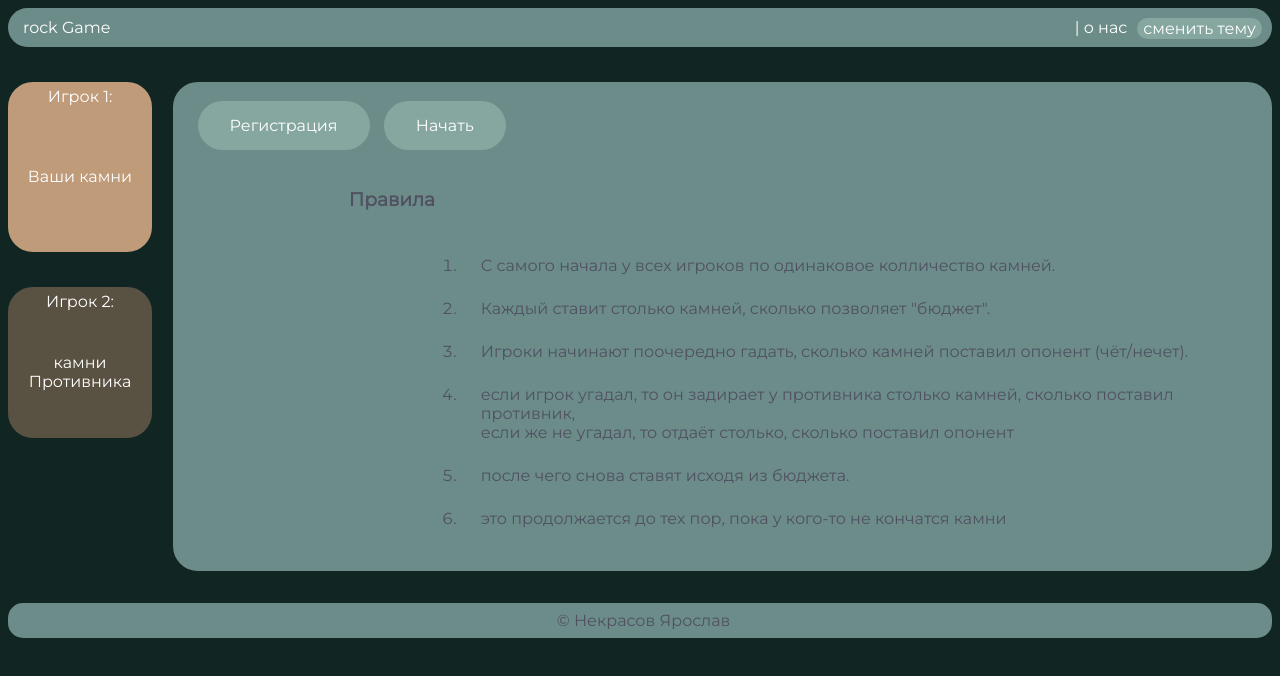
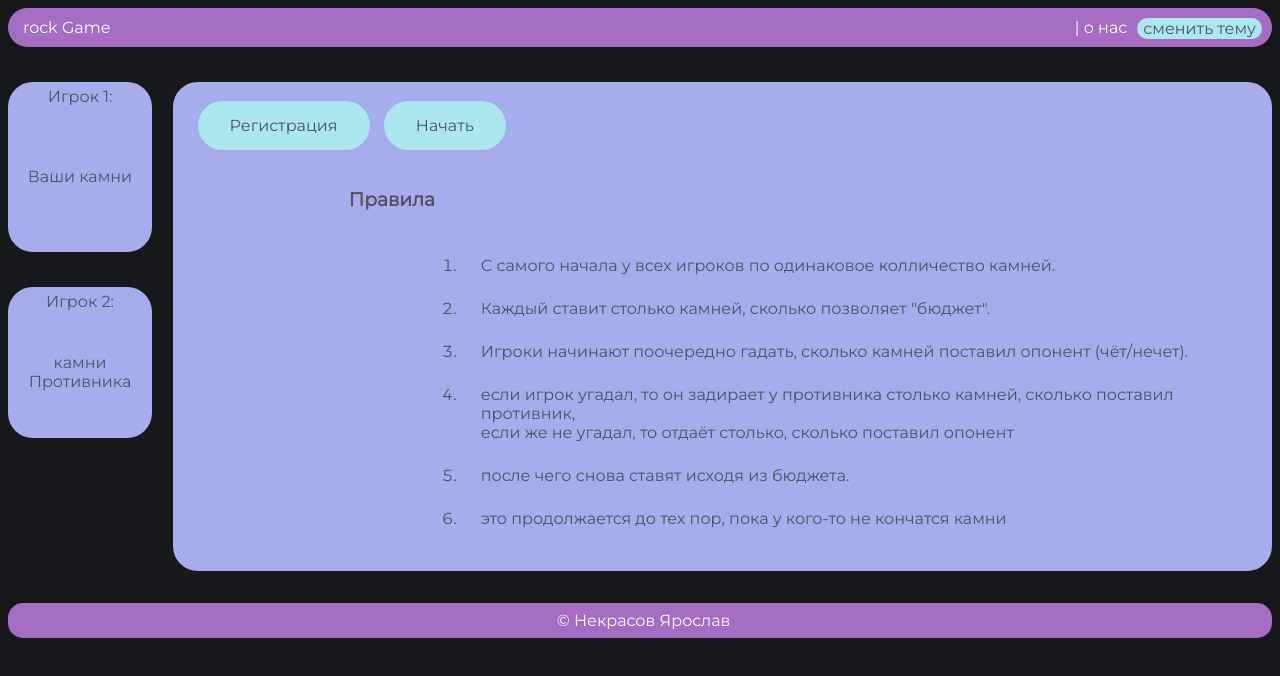
Before and after one commit to wwweblo/KazinoNaKamni, a plain HTML site: page index.html in a window 1280 px wide. Both pictures are taken after a click on the button "сменить тему". Drawn offline with Linux system fonts and the light colour scheme.

Commit message:
Add files via upload
новая темная тема

```diff
--- a/dark-thame.css
+++ b/dark-thame.css
@@ -1,97 +1,24 @@
 *{
-    background-color:#112622;
+  background-color: #17181c;
   font-family: 'DM Sans', sans-serif;
   font-family: 'Montserrat', sans-serif;
-    color:white;
+  color:#505160;
 }
 *::selection{
-    background-color:#112622;
-    color: #505160;
+  background-color:#CEFFF1;
+  color: #A56CC1;
 }
+
 header{
-    background-color:#6C8C89;
+  background-color:#A56CC1;
+  color: white;
   margin-bottom: 35px;
   padding: 10px;
   padding-left: 15px;
   border-radius: 25px;
-
 }
-  .name{
-    border-radius:15px;
-    margin-right: 70em;
-
-    text-align:center;
-    padding: 0.5em;
-  }
-
-    .player-info{
-      border: solid #BF9B7A 5px;
-      background-color: #BF9B7A;
-      border-radius:25px;
-      margin-right: 70em;
-      text-align:center;
-      margin-bottom:35px;
-    }
-    .computer-info{
-      border: solid #595142 5px;
-      background-color: #595142;
-      border-radius:25px;
-      margin-right: 70em;
-      text-align:center;
-  }
-
-  .button {
-      background-color: #86A6A0;
-      border: none;
-    border-radius: 25px;
-      color: white;
-      padding: 15px 32px;
-      text-align: center;
-      text-decoration: none;
-      display: inline-block;
-      font-size: 16px;
-      margin: 14px 5px;
-      cursor: pointer;
-  }
-  .theme-button {
-      background-color: #86A6A0;
-      border: none;
-      display: none;
-      border-radius: 25px;
-      color: white;
-      text-align: center;
-      text-decoration: none;
-      display: inline-block;
-      font-size: 16px;
-      cursor: pointer;
-      float: right;
-  }
-  .rules {
-    width: 85%;
-    float: right;
-    text-align: left;
-    border: solid #6C8C89 5px;
-    border-radius:25px;
-    background-color: #6C8C89;
-    color: #505160;
-    padding-left: 15px;
-    margin-bottom: 14px;
-  }
-
-  footer{
-    text-align: center;
-    border: solid #6C8C89 5px;
-    border-radius:15px;
-    background-color: #6C8C89;
-    color: #505160;
-    margin-top: 165px;
-    padding: 3px;
-    padding-left: 10px;
-  }
-
-
 a{
-    background-color:#6C8C89;
+  background-color:#A56CC1;
   color: white;
   text-decoration: none;
   float: right;
@@ -101,6 +28,72 @@
   color:white;
 }
 a:hover {
-    background-color: #BF9B7A;
+  background-color: #A6ACEC;
   color: white;
 }
+
+  .player-info{
+    border: solid #A6ACEC 5px;
+    background-color: #A6ACEC;
+    border-radius:25px;
+    margin-right: 70em;
+    text-align:center;
+    margin-bottom:35px;
+  }
+  .computer-info{
+    border: solid #A6ACEC 5px;
+    background-color: #A6ACEC;
+    border-radius:25px;
+    margin-right: 70em;
+    text-align:center;
+}
+
+.button {
+    background-color: #ACE7EF;
+    border: none;
+    border-radius: 25px;
+    color: #505160;
+    padding: 15px 32px;
+    text-align: center;
+    text-decoration: none;
+    display: inline-block;
+    font-size: 16px;
+    margin: 14px 5px;
+    cursor: pointer;
+}
+
+.theme-button {
+  background-color: #ACE7EF;
+  border: none;
+  border-radius: 25px;
+  color: #505160;
+  text-align: center;
+  text-decoration: none;
+  display: inline-block;
+  font-size: 16px;
+  cursor: pointer;
+  float: right;
+}
+
+.rules {
+  width: 85%;
+  float: right;
+  text-align: left;
+  border: solid #A6ACEC 5px;
+  border-radius:25px;
+  background-color: #A6ACEC;
+  color: #505160;
+  padding-left: 15px;
+  margin-bottom: 14px;
+}
+
+footer{
+  text-align: center;
+  border: solid #A56CC1 5px;
+  border-radius:15px;
+  background-color: #A56CC1;
+  color: white;
+  margin-top: 165px;
+  padding: 3px;
+  padding-left: 10px;
+}
```
Lines whose indentation alone changed are shown as unchanged.
